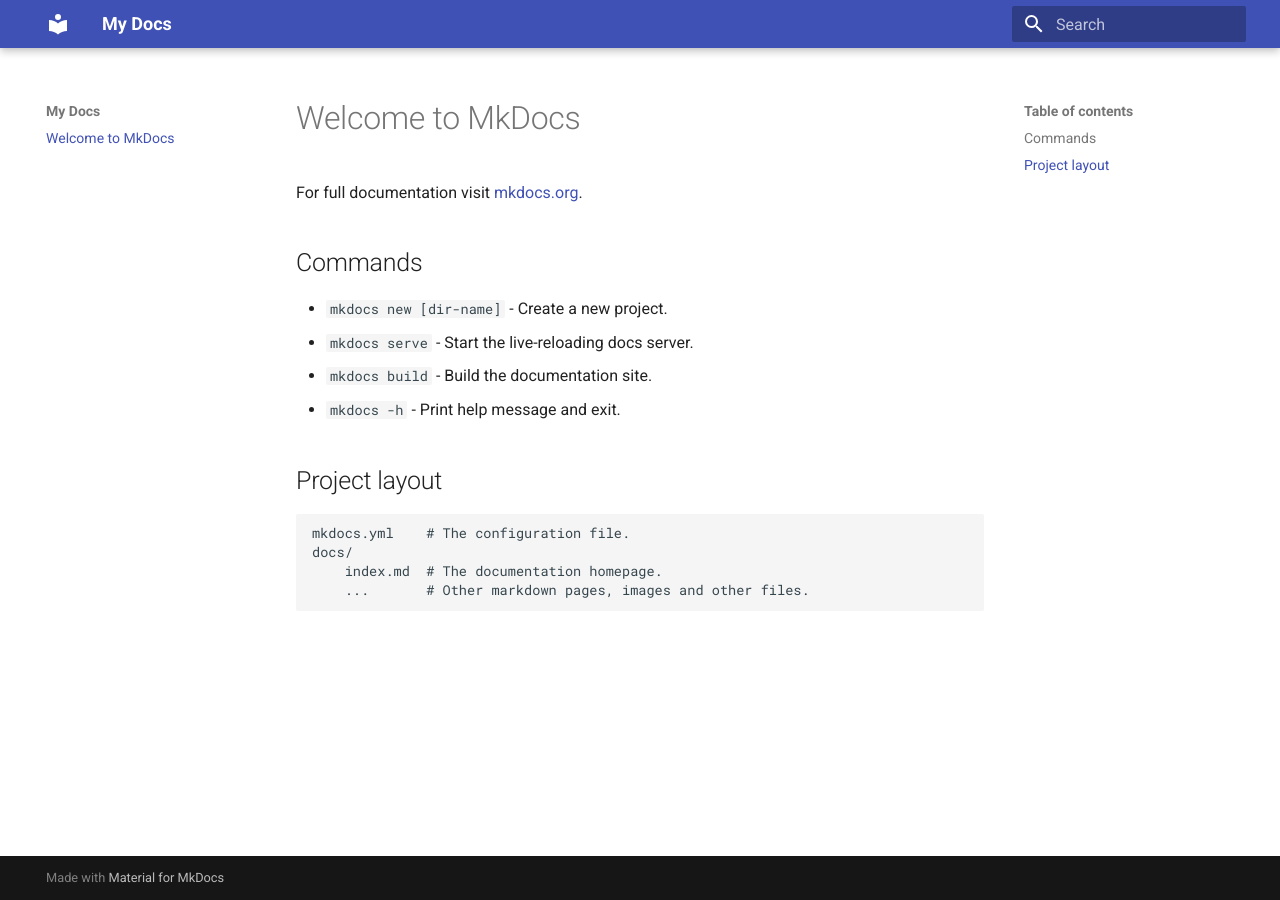
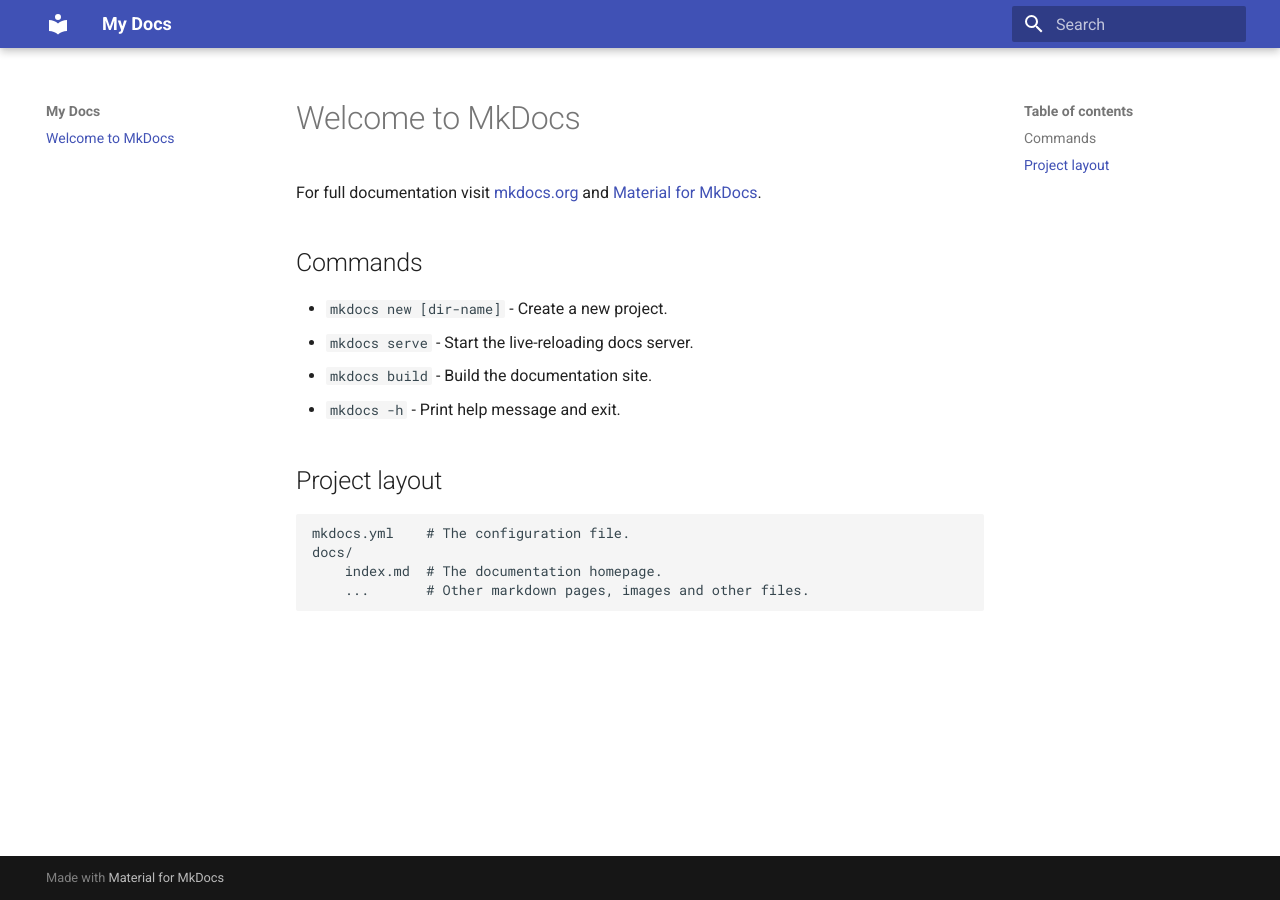
Before and after one commit to peccu/mkdocs-env, an MkDocs documentation site: the page built from docs/index.md, in a window 1280 px wide. Built offline with MkDocs 1.6.1 and Material for MkDocs 9.7.7, drawn with Linux system fonts in a browser that asks for light colours.

Commit message:
add link to material for mkdocs

```diff
--- a/docs/index.md
+++ b/docs/index.md
@@ -1,6 +1,6 @@
 # Welcome to MkDocs
 
-For full documentation visit [mkdocs.org](https://www.mkdocs.org).
+For full documentation visit [mkdocs.org](https://www.mkdocs.org) and [Material for MkDocs](https://squidfunk.github.io/mkdocs-material/).
 
 ## Commands
 
```
